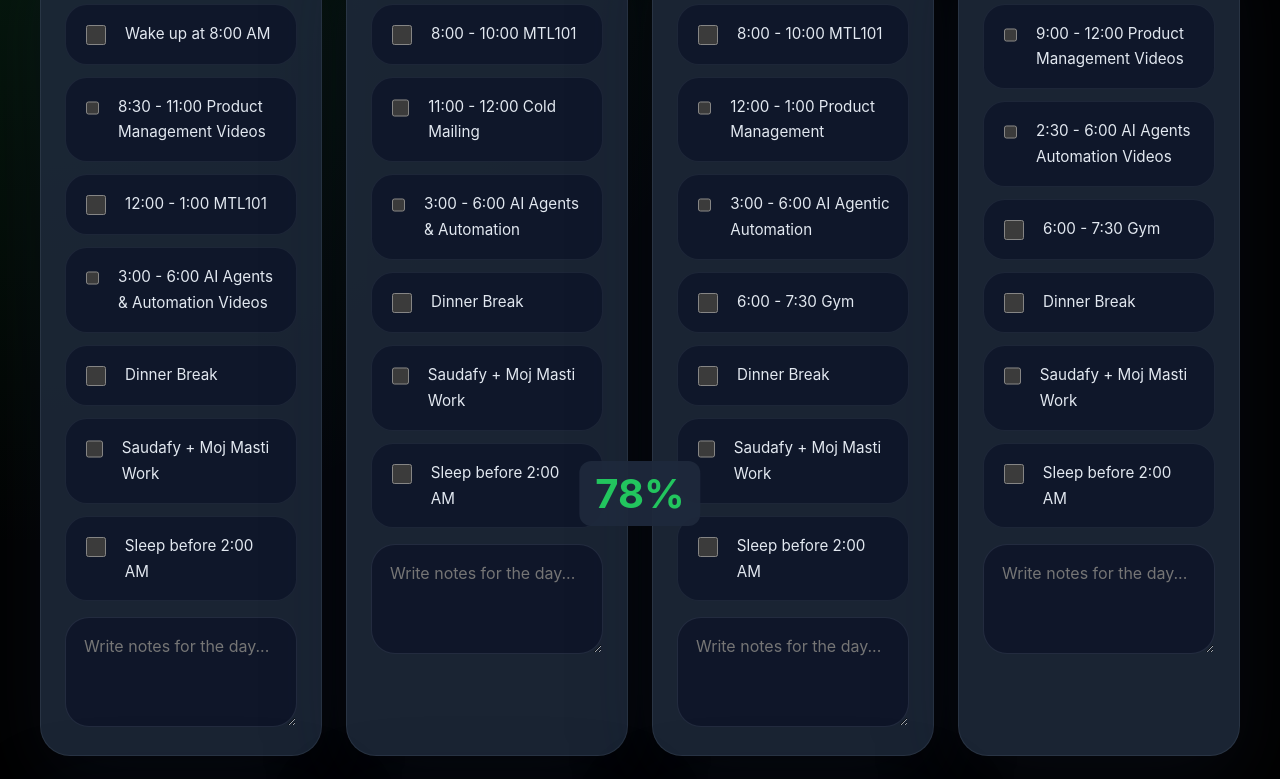
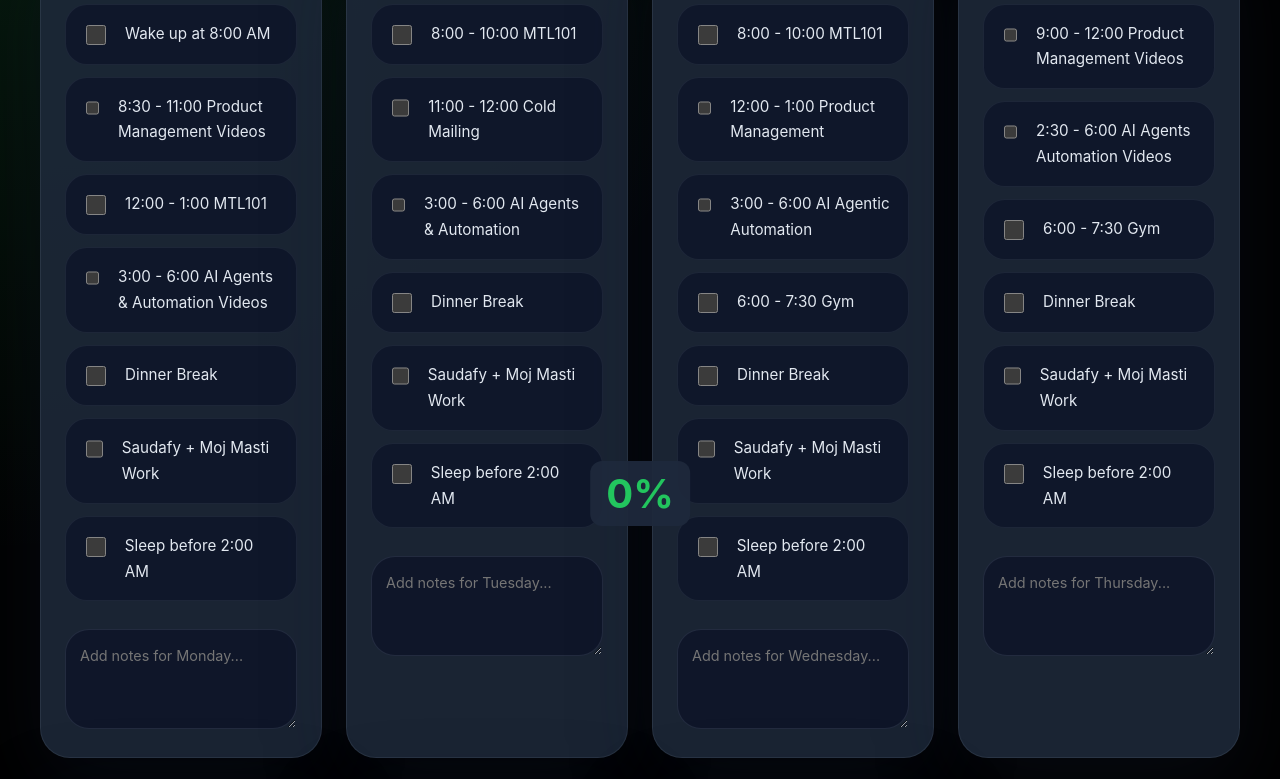
Before and after one commit to AdityaAK47360/Daily-track, a plain HTML site: page index.html in a window 1280 px wide. Shown: the part 254-1033 px from the top of the page. Drawn offline with nearby package versions, Linux system fonts and the light colour scheme.

Commit message:
Feature: Add state management for dynamic task tracking - charts update in real-time as tasks are completed

```diff
--- a/app.js
+++ b/app.js
@@ -8,136 +8,130 @@ function initializeApp() {
 
   const React = window.React;
   const ReactDOM = window.ReactDOM;
+  const { useState } = React;
   const Recharts = window.Recharts || {};
 
   function RoutineTracker() {
-  const weeklyPlan = {
-    Monday: [
-      'Wake up at 8:00 AM',
-      '8:30 - 11:00 Product Management Videos',
-      '12:00 - 1:00 MTL101',
-      '3:00 - 6:00 AI Agents & Automation Videos',
-      'Dinner Break',
-      'Saudafy + Moj Masti Work',
-      'Sleep before 2:00 AM',
-    ],
-    Tuesday: [
-      '8:00 - 10:00 MTL101',
-      '11:00 - 12:00 Cold Mailing',
-      '3:00 - 6:00 AI Agents & Automation',
-      'Dinner Break',
-      'Saudafy + Moj Masti Work',
-      'Sleep before 2:00 AM',
-    ],
-    Wednesday: [
-      '8:00 - 10:00 MTL101',
-      '12:00 - 1:00 Product Management',
-      '3:00 - 6:00 AI Agentic Automation',
-      '6:00 - 7:30 Gym',
-      'Dinner Break',
-      'Saudafy + Moj Masti Work',
-      'Sleep before 2:00 AM',
-    ],
-    Thursday: [
-      '9:00 - 12:00 Product Management Videos',
-      '2:30 - 6:00 AI Agents Automation Videos',
-      '6:00 - 7:30 Gym',
-      'Dinner Break',
-      'Saudafy + Moj Masti Work',
-      'Sleep before 2:00 AM',
-    ],
-    Friday: [
-      '9:00 - 12:00 Product Management Videos',
-      '2:30 - 6:00 AI Agents Automation Videos',
-      '6:00 - 7:30 Gym',
-      'Dinner Break',
-      'Saudafy + Moj Masti Work',
-      'Sleep before 2:00 AM',
-    ],
-    Saturday: [
-      '9:00 - 12:00 Product Management Videos',
-      '2:30 - 6:00 AI Agents Automation Videos',
-      '6:00 - 7:30 Gym',
-      'Dinner Break',
-      'Saudafy + Moj Masti Work',
-      'Sleep before 2:00 AM',
-    ],
-    Sunday: ['OFF DAY ☕'],
-  };
+    const weeklyPlan = {
+      Monday: ['Wake up at 8:00 AM', '8:30 - 11:00 Product Management Videos', '12:00 - 1:00 MTL101', '3:00 - 6:00 AI Agents & Automation Videos', 'Dinner Break', 'Saudafy + Moj Masti Work', 'Sleep before 2:00 AM'],
+      Tuesday: ['8:00 - 10:00 MTL101', '11:00 - 12:00 Cold Mailing', '3:00 - 6:00 AI Agents & Automation', 'Dinner Break', 'Saudafy + Moj Masti Work', 'Sleep before 2:00 AM'],
+      Wednesday: ['8:00 - 10:00 MTL101', '12:00 - 1:00 Product Management', '3:00 - 6:00 AI Agentic Automation', '6:00 - 7:30 Gym', 'Dinner Break', 'Saudafy + Moj Masti Work', 'Sleep before 2:00 AM'],
+      Thursday: ['9:00 - 12:00 Product Management Videos', '2:30 - 6:00 AI Agents Automation Videos', '6:00 - 7:30 Gym', 'Dinner Break', 'Saudafy + Moj Masti Work', 'Sleep before 2:00 AM'],
+      Friday: ['9:00 - 12:00 Product Management Videos', '2:30 - 6:00 AI Agents Automation Videos', '6:00 - 7:30 Gym', 'Dinner Break', 'Saudafy + Moj Masti Work', 'Sleep before 2:00 AM'],
+      Saturday: ['9:00 - 12:00 Product Management Videos', '2:30 - 6:00 AI Agents Automation Videos', '6:00 - 7:30 Gym', 'Dinner Break', 'Saudafy + Moj Masti Work', 'Sleep before 2:00 AM'],
+      Sunday: ['OFF DAY ☕']
+    };
 
-  const productivityData = [
-    { name: 'Mon', tasks: 7 },
-    { name: 'Tue', tasks: 6 },
-    { name: 'Wed', tasks: 7 },
-    { name: 'Thu', tasks: 6 },
-    { name: 'Fri', tasks: 6 },
-    { name: 'Sat', tasks: 6 },
-  ];
+    // Initialize state
+    const [completedTasks, setCompletedTasks] = useState({});
+    const [notes, setNotes] = useState({});
 
-  const consistencyData = [
-    { name: 'Completed', value: 82 },
-    { name: 'Remaining', value: 18 },
-  ];
+    // Toggle task completion
+    const toggleTask = (day, index) => {
+      const key = `${day}-${index}`;
+      setCompletedTasks(prev => ({ ...prev, [key]: !prev[key] }));
+    };
 
-  const focusData = [
-    {
-      name: 'Focus',
-      value: 78,
-      fill: '#22c55e',
-    },
-  ];
+    // Update notes
+    const updateNotes = (day, value) => {
+      setNotes(prev => ({ ...prev, [day]: value }));
+    };
+
+    // Calculate completed tasks for each day
+    const calculateDayStats = (day) => {
+      const totalTasks = weeklyPlan[day].length;
+      let completedCount = 0;
+      for (let i = 0; i < totalTasks; i++) {
+        if (completedTasks[`${day}-${i}`]) completedCount++;
+      }
+      return { completed: completedCount, total: totalTasks };
+    };
+
+    // Generate productivity data based on completed tasks
+    const days = ['Monday', 'Tuesday', 'Wednesday', 'Thursday', 'Friday', 'Saturday'];
+    const productivityData = days.map(day => {
+      const stats = calculateDayStats(day);
+      return { name: day.slice(0, 3), tasks: stats.completed, total: stats.total };
+    });
+
+    // Calculate overall completion percentage
+    const totalTasks = Object.keys(weeklyPlan).reduce((sum, day) => sum + weeklyPlan[day].length, 0);
+    const totalCompleted = Object.values(completedTasks).filter(v => v).length;
+    const completionPercentage = Math.round((totalCompleted / totalTasks) * 100);
+
+    // Consistency data
+    const consistencyData = [
+      { name: 'Completed', value: completionPercentage },
+      { name: 'Remaining', value: 100 - completionPercentage }
+    ];
+
+    // Focus score
+    const focusData = [{ name: 'Focus', value: Math.min(completionPercentage * 1.2, 100), fill: '#22c55e' }];
 
     return React.createElement('div', { className: 'app-shell' },
       React.createElement('header', { className: 'site-header' },
         React.createElement('h1', { className: 'site-title' }, 'Weekly Routine Tracker'),
         React.createElement('p', { className: 'site-subtitle' }, 'Product Management • AI Agents • Saudafy • Gym • Deep Work')
       ),
+
       React.createElement('section', { className: 'card-grid' },
-        Object.entries(weeklyPlan).map(([day, tasks]) =>
-          React.createElement('article', { key: day, className: 'card' },
+        Object.entries(weeklyPlan).map(([day, tasks]) => {
+          const stats = calculateDayStats(day);
+          return React.createElement('article', { key: day, className: 'card' },
             React.createElement('div', { className: 'card-header' },
               React.createElement('h2', { className: 'card-title' }, day),
-              React.createElement('span', { className: 'status-pill' })
+              React.createElement('span', { className: 'status-badge' }, `${stats.completed}/${stats.total}`)
             ),
             React.createElement('div', { className: 'tasks-list' },
               tasks.map((task, index) =>
                 React.createElement('label', { key: index, className: 'task-item' },
-                  React.createElement('input', { type: 'checkbox', className: 'task-checkbox' }),
-                  React.createElement('p', { className: 'task-label' }, task)
+                  React.createElement('input', {
+                    type: 'checkbox',
+                    className: 'task-checkbox',
+                    checked: !!completedTasks[`${day}-${index}`],
+                    onChange: () => toggleTask(day, index)
+                  }),
+                  React.createElement('p', { className: `task-label ${completedTasks[`${day}-${index}`] ? 'completed' : ''}` }, task)
                 )
               )
             ),
-            React.createElement('textarea', { className: 'notes-textarea', placeholder: 'Write notes for the day...' })
-          )
-        )
+            React.createElement('textarea', {
+              className: 'notes-textarea',
+              placeholder: 'Add notes for ' + day + '...',
+              value: notes[day] || '',
+              onChange: (e) => updateNotes(day, e.target.value)
+            })
+          );
+        })
       ),
+
       React.createElement('section', null,
-        React.createElement('h2', { className: 'section-title' }, 'Interactive Weekly Report'),
+        React.createElement('h2', { className: 'section-title' }, 'Weekly Progress Report'),
         React.createElement('div', { className: 'chart-grid' },
           React.createElement('div', { className: 'chart-card' },
-            React.createElement('h3', null, 'Weekly Productivity Graph'),
+            React.createElement('h3', null, 'Daily Completion Progress'),
             Recharts.ResponsiveContainer ? React.createElement(Recharts.ResponsiveContainer, { width: '100%', height: 300 },
               React.createElement(Recharts.LineChart, { data: productivityData },
                 React.createElement(Recharts.CartesianGrid, { strokeDasharray: '3 3', stroke: '#334155' }),
                 React.createElement(Recharts.XAxis, { dataKey: 'name', stroke: '#cbd5e1' }),
                 React.createElement(Recharts.YAxis, { stroke: '#cbd5e1' }),
-                React.createElement(Recharts.Tooltip),
-                React.createElement(Recharts.Line, { type: 'monotone', dataKey: 'tasks', stroke: '#22c55e', strokeWidth: 4, dot: { r: 6 } })
+                React.createElement(Recharts.Tooltip, { contentStyle: { backgroundColor: '#1e293b', border: '1px solid #475569' } }),
+                React.createElement(Recharts.Line, { type: 'monotone', dataKey: 'tasks', stroke: '#22c55e', strokeWidth: 3, dot: { r: 6 } })
               )
             ) : React.createElement('p', null, 'Loading...')
           ),
           React.createElement('div', { className: 'chart-card' },
-            React.createElement('h3', null, 'Weekly Completion Rate'),
+            React.createElement('h3', null, 'Overall Completion'),
             Recharts.ResponsiveContainer ? React.createElement(Recharts.ResponsiveContainer, { width: '100%', height: 300 },
               React.createElement(Recharts.PieChart, null,
                 React.createElement(Recharts.Pie, { data: consistencyData, cx: '50%', cy: '50%', innerRadius: 70, outerRadius: 110, paddingAngle: 5, dataKey: 'value' },
                   React.createElement(Recharts.Cell, { fill: '#22c55e' }),
                   React.createElement(Recharts.Cell, { fill: '#334155' })
                 ),
-                React.createElement(Recharts.Tooltip)
+                React.createElement(Recharts.Tooltip, { contentStyle: { backgroundColor: '#1e293b', border: '1px solid #475569' } })
               )
             ) : React.createElement('p', null, 'Loading...'),
-            React.createElement('div', { className: 'chart-annotation' }, '82%')
+            React.createElement('div', { className: 'chart-annotation' }, completionPercentage + '%')
           )
         ),
         React.createElement('div', { className: 'stats-grid' },
@@ -148,40 +142,46 @@ function initializeApp() {
                 React.createElement(Recharts.RadialBar, { minAngle: 15, background: true, clockWise: true, dataKey: 'value' })
               )
             ) : React.createElement('p', null, 'Loading...'),
-            React.createElement('div', { className: 'chart-annotation' }, '78%')
+            React.createElement('div', { className: 'chart-annotation' }, Math.round(Math.min(completionPercentage * 1.2, 100)) + '%')
           ),
           React.createElement('div', { className: 'small-card center-content' },
             React.createElement('div', { className: 'emoji-display' }, '🔥'),
-            React.createElement('h3', null, '6 Day Streak'),
-            React.createElement('p', null, 'You are staying consistent with deep work and learning.')
+            React.createElement('h3', null, 'Tasks Done'),
+            React.createElement('p', null, totalCompleted + ' of ' + totalTasks + ' tasks completed')
           ),
           React.createElement('div', { className: 'small-card center-content' },
             React.createElement('div', { className: 'emoji-display' }, '🚀'),
-            React.createElement('h3', null, 'Growth Meter'),
-            React.createElement('p', null, 'Product Management + AI Automation progress improving weekly.')
+            React.createElement('h3', null, 'Growth Rate'),
+            React.createElement('p', null, 'Track your daily progress and keep improving!')
           )
         )
       ),
+
       React.createElement('section', null,
         React.createElement('div', { className: 'bottom-grid' },
           React.createElement('div', { className: 'small-card center-content' },
-            React.createElement('h3', null, 'Sleep Tracker'),
-            React.createElement('div', { className: 'emoji-display' }, '😴')
+            React.createElement('h3', null, 'Total Tasks'),
+            React.createElement('div', { className: 'emoji-display' }, totalCompleted),
+            React.createElement('p', null, 'Completed')
           ),
           React.createElement('div', { className: 'small-card center-content' },
-            React.createElement('h3', null, 'Gym Consistency'),
-            React.createElement('div', { className: 'emoji-display' }, '💪')
+            React.createElement('h3', null, 'Remaining'),
+            React.createElement('div', { className: 'emoji-display' }, totalTasks - totalCompleted),
+            React.createElement('p', null, 'To Complete')
           ),
           React.createElement('div', { className: 'small-card center-content' },
-            React.createElement('h3', null, 'Deep Work'),
-            React.createElement('div', { className: 'emoji-display' }, '🧠')
+            React.createElement('h3', null, 'This Week'),
+            React.createElement('div', { className: 'emoji-display' }, '📊'),
+            React.createElement('p', null, 'Stay focused & consistent')
           ),
           React.createElement('div', { className: 'small-card center-content' },
-            React.createElement('h3', null, 'Weekly Wins'),
-            React.createElement('div', { className: 'emoji-display' }, '🏆')
+            React.createElement('h3', null, 'Motivation'),
+            React.createElement('div', { className: 'emoji-display' }, '💪'),
+            React.createElement('p', null, 'Keep building your dreams')
           )
         )
       ),
+
       React.createElement('div', { className: 'footer-note' }, 'Built for Aditya • Stay Consistent • Keep Building 🚀')
     );
   }
@@ -190,7 +190,7 @@ function initializeApp() {
   try {
     const root = ReactDOM.createRoot(document.getElementById('root'));
     root.render(React.createElement(RoutineTracker));
-    console.log('App rendered successfully');
+    console.log('App rendered successfully with state management');
   } catch (error) {
     console.error('Error rendering app:', error);
   }
--- a/styles.css
+++ b/styles.css
@@ -148,6 +148,17 @@ textarea {
   font-size: 1.5rem;
 }
 
+.status-badge {
+  display: inline-block;
+  padding: 4px 12px;
+  background: rgba(34, 197, 94, 0.2);
+  color: #22c55e;
+  border-radius: 12px;
+  font-size: 0.85rem;
+  font-weight: 600;
+  border: 1px solid rgba(34, 197, 94, 0.3);
+}
+
 .status-pill {
   width: 14px;
   height: 14px;
@@ -198,17 +209,28 @@ textarea {
   font-size: 0.95rem;
   line-height: 1.7;
   color: #e2e8f0;
+  transition: all 0.2s ease;
+}
+
+.task-label.completed {
+  color: #94a3b8;
+  text-decoration: line-through;
+  opacity: 0.7;
 }
 
 .notes-textarea {
   width: 100%;
-  min-height: 110px;
+  min-height: 100px;
+  max-height: 200px;
   background: rgba(15, 23, 42, 0.95);
   border: 1px solid rgba(148, 163, 184, 0.15);
   border-radius: 24px;
-  padding: 18px;
+  padding: 14px;
   color: #e2e8f0;
   resize: vertical;
+  margin-top: 12px;
+  font-size: 0.9rem;
+  line-height: 1.6;
 }
 
 .notes-textarea:focus {
```
